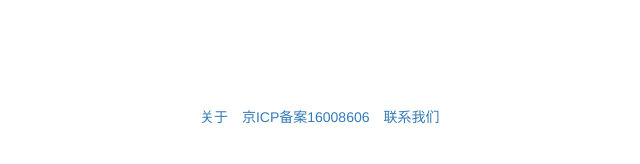
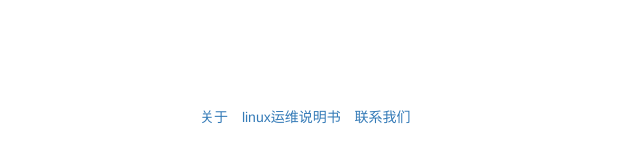
Before and after one commit to xiaotuanyu120/markdown_build_static_html, a Flask app: page / in a window 1280 px wide. Shown: the part 636-800 px from the top of the page, without its empty margins (260-900 px from the left). Run offline with Flask 2, Linux system fonts and the light colour scheme; some libraries are stand-ins or nearby versions.

Commit message:
delete unreal info

```diff
--- a/MyBlog/templates/index.html
+++ b/MyBlog/templates/index.html
@@ -55,7 +55,7 @@
         <div class="col-md-4">
            <ul class="list-inline">
              <li><a href="">关于</a></li>
-             <li><a>京ICP备案16008606</a></li>
+             <li><a>linux运维说明书</a></li>
              <li><a href="/contact">联系我们</a></li>
            </ul>
         </div>
```
